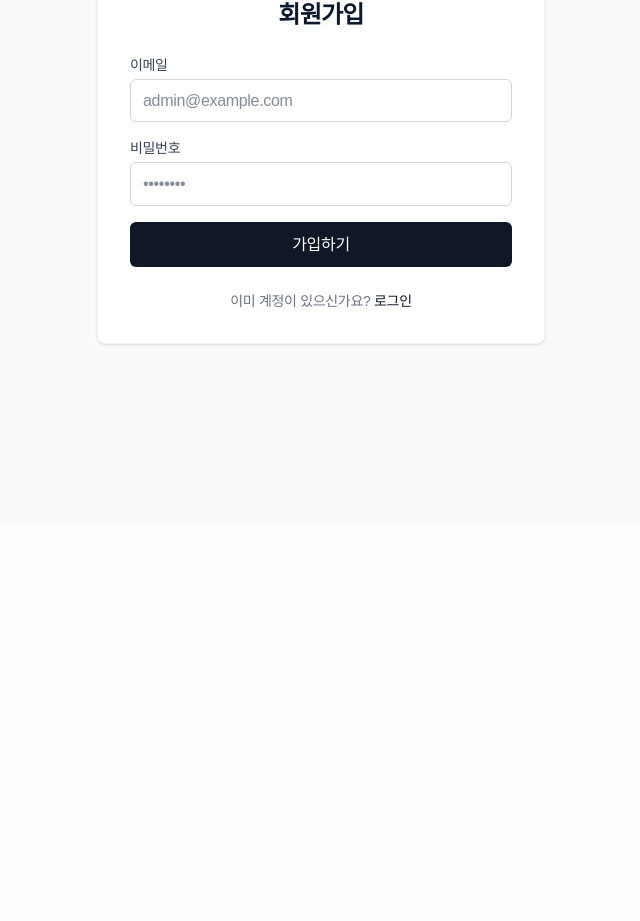
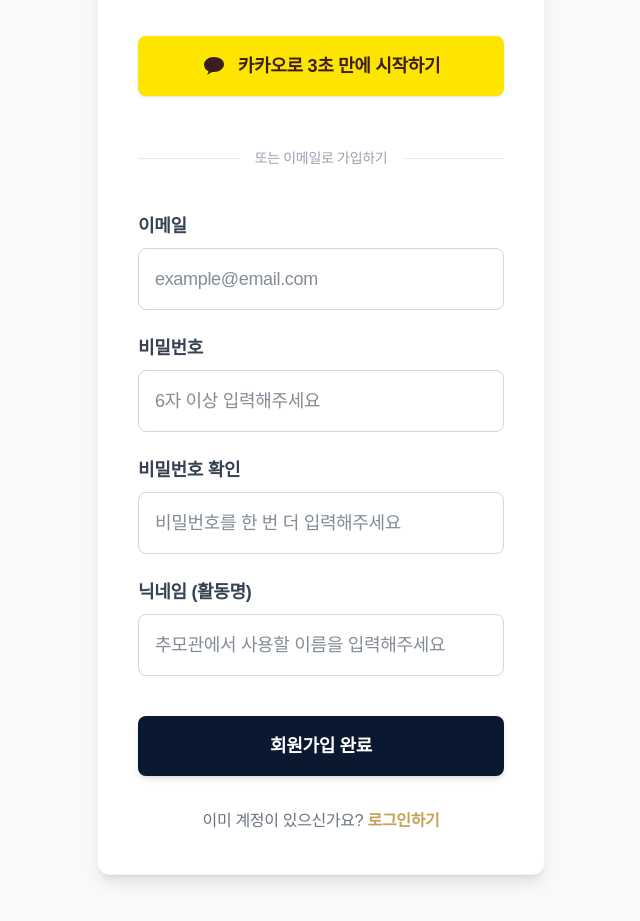
Before and after one commit to HyunYoungJun/dear-beloved, a Next.js app: page /signup in a window 1280 px wide. Shown: the part 277-1198 px from the top of the page, without its empty margins (319-959 px from the left). Before the commit the page ends 800 px from the top, so only its background shows below. Built offline with nearby package versions, Linux system fonts and the light colour scheme; no server answers.

Commit message:
Add Signup Page and Signup Button in Header

```diff
--- a/app/signup/page.tsx
+++ b/app/signup/page.tsx
@@ -1,9 +1,183 @@
-import AuthForm from '@/components/auth/AuthForm';
+'use client';
 
-export default function SignUpPage() {
+import { useState } from 'react';
+import { useRouter } from 'next/navigation';
+import { supabase } from '@/lib/supabaseClient';
+import Link from 'next/link';
+
+export default function SignupPage() {
+    const router = useRouter();
+    const [email, setEmail] = useState('');
+    const [password, setPassword] = useState('');
+    const [confirmPassword, setConfirmPassword] = useState('');
+    const [nickname, setNickname] = useState('');
+    const [loading, setLoading] = useState(false);
+
+    const handleEmailSignup = async (e: React.FormEvent) => {
+        e.preventDefault();
+
+        if (!email || !password || !confirmPassword || !nickname) {
+            alert('모든 항목을 입력해주세요.');
+            return;
+        }
+
+        if (password.length < 6) {
+            alert('비밀번호는 6자 이상이어야 합니다.');
+            return;
+        }
+
+        if (password !== confirmPassword) {
+            alert('비밀번호가 일치하지 않습니다.');
+            return;
+        }
+
+        setLoading(true);
+        try {
+            const { data, error } = await supabase.auth.signUp({
+                email,
+                password,
+                options: {
+                    data: {
+                        name: nickname, // 'name' standard claim for full name/nickname
+                    },
+                },
+            });
+
+            if (error) throw error;
+
+            alert('가입이 완료되었습니다!\n로그인 상태로 메인 페이지로 이동합니다.');
+            router.push('/');
+            router.refresh(); // Refresh Auth State
+        } catch (error: any) {
+            console.error('Signup error:', error);
+            alert('회원가입 중 오류가 발생했습니다: ' + (error.message || '알 수 없는 오류'));
+        } finally {
+            setLoading(false);
+        }
+    };
+
+    const handleKakaoLogin = async () => {
+        const { error } = await supabase.auth.signInWithOAuth({
+            provider: 'kakao',
+            options: {
+                redirectTo: `${window.location.origin}/auth/callback`,
+            },
+        });
+
+        if (error) {
+            console.error('Kakao login error:', error);
+            alert('카카오 로그인 중 오류가 발생했습니다.');
+        }
+    };
+
     return (
-        <div className="flex items-center justify-center min-h-[calc(100vh-64px)] bg-gray-50 px-4">
-            <AuthForm mode="signup" />
+        <div className="min-h-screen bg-[#F9F9F9] flex flex-col items-center justify-center py-16 px-4">
+            <div className="w-full max-w-md bg-white rounded-xl shadow-lg p-8 md:p-10 border border-gray-100">
+
+                {/* Header Phase */}
+                <div className="text-center mb-10">
+                    <h1 className="text-2xl md:text-3xl font-bold text-[#0A192F] mb-3 font-['Nanum_Myeongjo']">
+                        환영합니다
+                    </h1>
+                    <p className="text-gray-500 text-lg">
+                        소중한 기억을 함께 나누는 공간,<br />
+                        <span className="font-bold text-[#C5A059]">Dear˚Beloved</span> 입니다.
+                    </p>
+                </div>
+
+                {/* Kakao Login Section - Senior Friendly (Large Button) */}
+                <button
+                    onClick={handleKakaoLogin}
+                    className="w-full py-4 bg-[#FEE500] hover:bg-[#FDD835] text-[#3C1E1E] rounded-lg font-bold text-lg shadow-sm transition-all flex items-center justify-center gap-3 mb-8"
+                >
+                    {/* SVG Icon for Kakao (Simplified Speech Bubble) */}
+                    <svg width="24" height="24" viewBox="0 0 24 24" fill="currentColor" xmlns="http://www.w3.org/2000/svg">
+                        <path d="M12 3C6.477 3 2 6.477 2 10.765C2 13.627 3.868 16.126 6.666 17.425C6.48 18.061 5.097 20.67 5.097 20.67C5.097 20.67 7.643 19.566 10.04 17.934C10.67 17.994 11.325 18.029 12 18.029C17.523 18.029 22 14.552 22 10.265C22 5.977 17.523 3 12 3Z" />
+                    </svg>
+                    카카오로 3초 만에 시작하기
+                </button>
+
+                {/* Divider */}
+                <div className="relative flex py-5 items-center mb-6">
+                    <div className="flex-grow border-t border-gray-200"></div>
+                    <span className="flex-shrink-0 mx-4 text-gray-400 text-sm">또는 이메일로 가입하기</span>
+                    <div className="flex-grow border-t border-gray-200"></div>
+                </div>
+
+                {/* Signup Form */}
+                <form onSubmit={handleEmailSignup} className="space-y-6">
+
+                    <div className="space-y-2">
+                        <label className="block text-gray-700 font-bold text-base md:text-lg">이메일</label>
+                        <input
+                            type="email"
+                            placeholder="example@email.com"
+                            value={email}
+                            onChange={(e) => setEmail(e.target.value)}
+                            className="w-full px-4 py-4 border border-gray-300 rounded-lg focus:outline-none focus:ring-2 focus:ring-[#C5A059] focus:border-transparent text-lg transition-all"
+                            required
+                        />
+                    </div>
+
+                    <div className="space-y-2">
+                        <label className="block text-gray-700 font-bold text-base md:text-lg">비밀번호</label>
+                        <input
+                            type="password"
+                            placeholder="6자 이상 입력해주세요"
+                            value={password}
+                            onChange={(e) => setPassword(e.target.value)}
+                            className="w-full px-4 py-4 border border-gray-300 rounded-lg focus:outline-none focus:ring-2 focus:ring-[#C5A059] focus:border-transparent text-lg transition-all"
+                            required
+                        />
+                    </div>
+
+                    <div className="space-y-2">
+                        <label className="block text-gray-700 font-bold text-base md:text-lg">비밀번호 확인</label>
+                        <input
+                            type="password"
+                            placeholder="비밀번호를 한 번 더 입력해주세요"
+                            value={confirmPassword}
+                            onChange={(e) => setConfirmPassword(e.target.value)}
+                            className={`w-full px-4 py-4 border rounded-lg focus:outline-none focus:ring-2 focus:ring-[#C5A059] focus:border-transparent text-lg transition-all ${confirmPassword && password !== confirmPassword ? 'border-red-400 bg-red-50' : 'border-gray-300'
+                                }`}
+                            required
+                        />
+                        {confirmPassword && password !== confirmPassword && (
+                            <p className="text-red-500 text-sm mt-1">비밀번호가 일치하지 않습니다.</p>
+                        )}
+                    </div>
+
+                    <div className="space-y-2">
+                        <label className="block text-gray-700 font-bold text-base md:text-lg">닉네임 (활동명)</label>
+                        <input
+                            type="text"
+                            placeholder="추모관에서 사용할 이름을 입력해주세요"
+                            value={nickname}
+                            onChange={(e) => setNickname(e.target.value)}
+                            className="w-full px-4 py-4 border border-gray-300 rounded-lg focus:outline-none focus:ring-2 focus:ring-[#C5A059] focus:border-transparent text-lg transition-all"
+                            required
+                        />
+                    </div>
+
+                    <button
+                        type="submit"
+                        disabled={loading}
+                        className="w-full py-4 mt-4 text-center bg-[#0A192F] text-white rounded-lg text-lg font-bold shadow-md hover:bg-[#112240] transition-all disabled:opacity-50 disabled:cursor-not-allowed"
+                    >
+                        {loading ? '가입 처리 중...' : '회원가입 완료'}
+                    </button>
+
+                </form>
+
+                <div className="mt-8 text-center">
+                    <p className="text-gray-500">
+                        이미 계정이 있으신가요?{' '}
+                        <Link href="/login" className="text-[#C5A059] font-bold hover:underline">
+                            로그인하기
+                        </Link>
+                    </p>
+                </div>
+            </div>
         </div>
     );
 }
--- a/components/GNB.tsx
+++ b/components/GNB.tsx
@@ -146,9 +146,14 @@
                                 </div>
                             </div>
                         ) : (
+                            <div className="flex items-center gap-2">
+                                <Link href="/signup" className="text-sm font-bold text-[#0A192F] px-5 py-2 hover:bg-gray-100 rounded-full transition-colors">
+                                    회원가입
+                                </Link>
                                 <Link href="/login" className="text-sm font-bold text-white bg-[#0A192F] px-5 py-2 rounded-full hover:bg-[#112240] transition-colors shadow-md hover:shadow-lg transform active:scale-95 duration-200">
                                     로그인
                                 </Link>
+                            </div>
                         )}
                     </div>
 
@@ -240,6 +245,7 @@
                                     </button>
                                 </div>
                             ) : (
+                                <div className="flex flex-col gap-3">
                                     <Link
                                         href="/login"
                                         onClick={closeMenu}
@@ -247,6 +253,14 @@
                                     >
                                         로그인
                                     </Link>
+                                    <Link
+                                        href="/signup"
+                                        onClick={closeMenu}
+                                        className="block w-full py-3 text-center bg-white border border-gray-300 text-[#0A192F] rounded-lg hover:bg-gray-50 transition-all font-bold"
+                                    >
+                                        회원가입
+                                    </Link>
+                                </div>
                             )}
                         </div>
                     </div>
```
Lines whose indentation alone changed are shown as unchanged.
